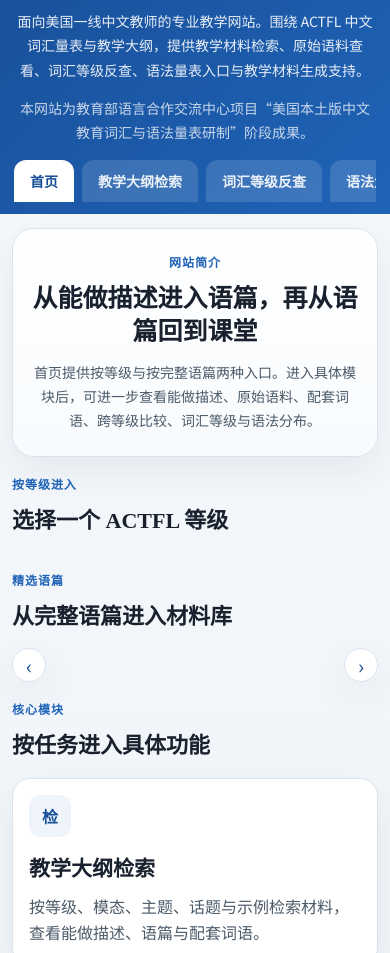
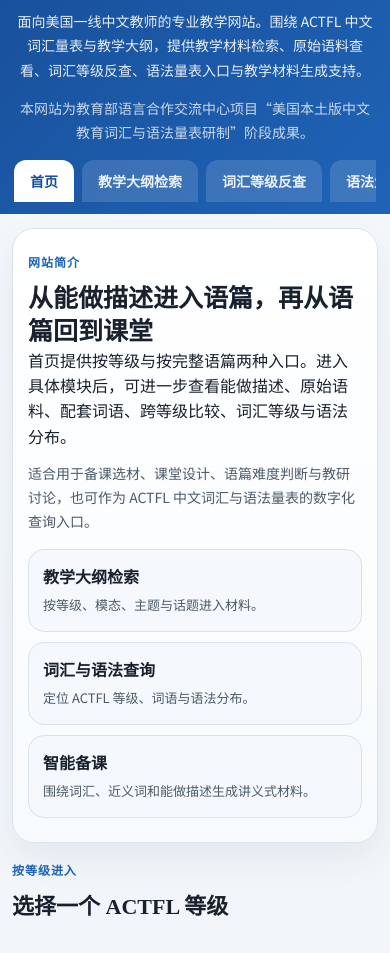
Before and after one commit to fengyongzhang2022-prog/usmandarincurriculumlab, a website: page site/index.html in a window 390 px wide. Shown: the part 85-1038 px from the top of the page. Drawn offline with Linux system fonts and the light colour scheme; no server answers.

Commit message:
refine: widen homepage layout and improve mobile presentation

```diff
--- a/site/index.html
+++ b/site/index.html
@@ -33,9 +33,26 @@
       <section id="homeView" class="view is-active">
         <section class="home-hero">
           <article class="home-copy-card">
-            <p class="section-kicker">网站简介</p>
-            <h2>从能做描述进入语篇，再从语篇回到课堂</h2>
-            <p>首页提供按等级与按完整语篇两种入口。进入具体模块后，可进一步查看能做描述、原始语料、配套词语、跨等级比较、词汇等级与语法分布。</p>
+            <div class="home-copy-main">
+              <p class="section-kicker">网站简介</p>
+              <h2>从能做描述进入语篇，再从语篇回到课堂</h2>
+              <p>首页提供按等级与按完整语篇两种入口。进入具体模块后，可进一步查看能做描述、原始语料、配套词语、跨等级比较、词汇等级与语法分布。</p>
+              <p class="home-copy-note">适合用于备课选材、课堂设计、语篇难度判断与教研讨论，也可作为 ACTFL 中文词汇与语法量表的数字化查询入口。</p>
+            </div>
+            <div class="home-copy-side">
+              <div class="home-quick-item">
+                <strong>教学大纲检索</strong>
+                <span>按等级、模态、主题与话题进入材料。</span>
+              </div>
+              <div class="home-quick-item">
+                <strong>词汇与语法查询</strong>
+                <span>定位 ACTFL 等级、词语与语法分布。</span>
+              </div>
+              <div class="home-quick-item">
+                <strong>智能备课</strong>
+                <span>围绕词汇、近义词和能做描述生成讲义式材料。</span>
+              </div>
+            </div>
           </article>
         </section>
 
--- a/site/styles.css
+++ b/site/styles.css
@@ -180,14 +180,22 @@
 }
 
 .home-copy-card {
-  max-width: 900px;
-  margin: 0 auto;
+  display: grid;
+  grid-template-columns: minmax(0, 1.45fr) minmax(280px, 0.9fr);
+  gap: 28px;
+  width: 100%;
+  max-width: none;
+  margin: 0;
   padding: 34px 38px;
-  text-align: center;
+  text-align: left;
   background: linear-gradient(180deg, #ffffff, #f8fbfe);
   border: 1px solid var(--line);
   border-radius: 28px;
   box-shadow: var(--shadow);
+}
+
+.home-copy-main {
+  max-width: 760px;
 }
 
 .home-copy-card h2 {
@@ -202,7 +210,37 @@
   line-height: 1.72;
 }
 
+.home-copy-side {
+  display: grid;
+  gap: 12px;
+  align-content: center;
+}
+
+.home-quick-item {
+  padding: 16px 18px;
+  border-radius: 18px;
+  background: #f5f8fc;
+  border: 1px solid var(--line);
+}
+
+.home-quick-item strong {
+  display: block;
+  font-size: 17px;
+  color: var(--ink-900);
+}
+
+.home-quick-item span {
+  display: block;
+  margin-top: 6px;
+  color: var(--ink-700);
+  font-size: 14px;
+  line-height: 1.6;
+}
+
 .section-headline {
+  display: flex;
+  align-items: end;
+  justify-content: space-between;
   margin-bottom: 14px;
 }
 
@@ -217,7 +255,7 @@
 }
 
 .level-card {
-  padding: 20px 22px;
+  padding: 18px 20px;
   border: 1px solid var(--line);
   border-radius: 20px;
   background: #fff;
@@ -232,12 +270,14 @@
 }
 
 .level-card h3 {
-  font-size: 24px;
+  font-size: 22px;
 }
 
 .level-card p {
   margin-top: 8px;
   color: var(--ink-700);
+  font-size: 14px;
+  line-height: 1.55;
 }
 
 .featured-grid {
@@ -292,7 +332,7 @@
 .featured-card {
   flex: 0 0 calc((100% - 48px) / 4);
   min-width: 0;
-  min-height: 300px;
+  min-height: 314px;
   display: flex;
   flex-direction: column;
   cursor: pointer;
@@ -320,20 +360,20 @@
 
 .featured-card h3 {
   margin-top: 8px;
-  font-size: 16px;
+  font-size: 18px;
   line-height: 1.35;
 }
 
 .featured-card p {
   margin-top: 4px;
   color: var(--ink-700);
-  font-size: 13px;
-  line-height: 1.45;
+  font-size: 14px;
+  line-height: 1.52;
 }
 
 .featured-card .featured-title {
   color: var(--ink-900);
-  font-size: 13px;
+  font-size: 14px;
   font-weight: 500;
   display: -webkit-box;
   -webkit-line-clamp: 2;
@@ -429,13 +469,15 @@
 
 .module-card h3 {
   margin-top: 14px;
-  font-size: 20px;
+  font-size: 21px;
+  line-height: 1.35;
 }
 
 .module-card p {
   margin-top: 10px;
   color: var(--ink-700);
-  line-height: 1.6;
+  font-size: 15px;
+  line-height: 1.62;
 }
 
 .view {
@@ -1240,6 +1282,14 @@
   .login-shell {
     grid-template-columns: 1fr;
   }
+
+  .home-copy-card {
+    grid-template-columns: 1fr;
+  }
+
+  .home-copy-main {
+    max-width: none;
+  }
 }
 
 @media (max-width: 760px) {
@@ -1315,12 +1365,30 @@
     padding-top: 24px;
     padding-bottom: 24px;
     border-radius: 22px;
+    gap: 16px;
   }
 
   .home-copy-card h2,
   .module-intro-card h2 {
     font-size: 25px;
     line-height: 1.32;
+  }
+
+  .home-copy-side {
+    gap: 10px;
+  }
+
+  .home-quick-item {
+    padding: 14px 14px 15px;
+    border-radius: 16px;
+  }
+
+  .home-quick-item strong {
+    font-size: 16px;
+  }
+
+  .home-quick-item span {
+    font-size: 13px;
   }
 
   .section-headline h2,
@@ -1371,7 +1439,7 @@
   }
 
   .featured-card {
-    flex-basis: 82vw;
+    flex-basis: 78vw;
     min-height: 0;
     scroll-snap-align: start;
   }
```
